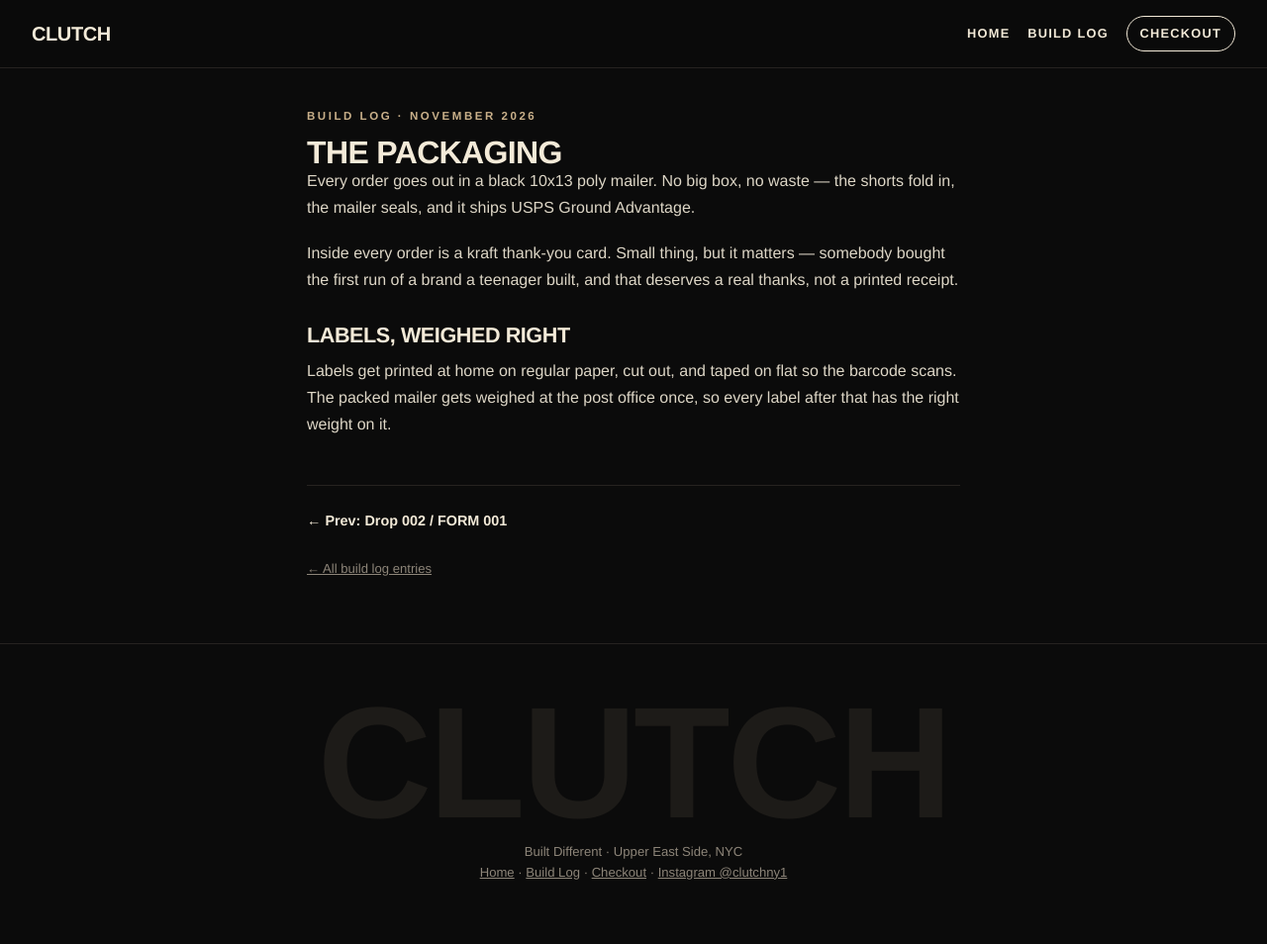
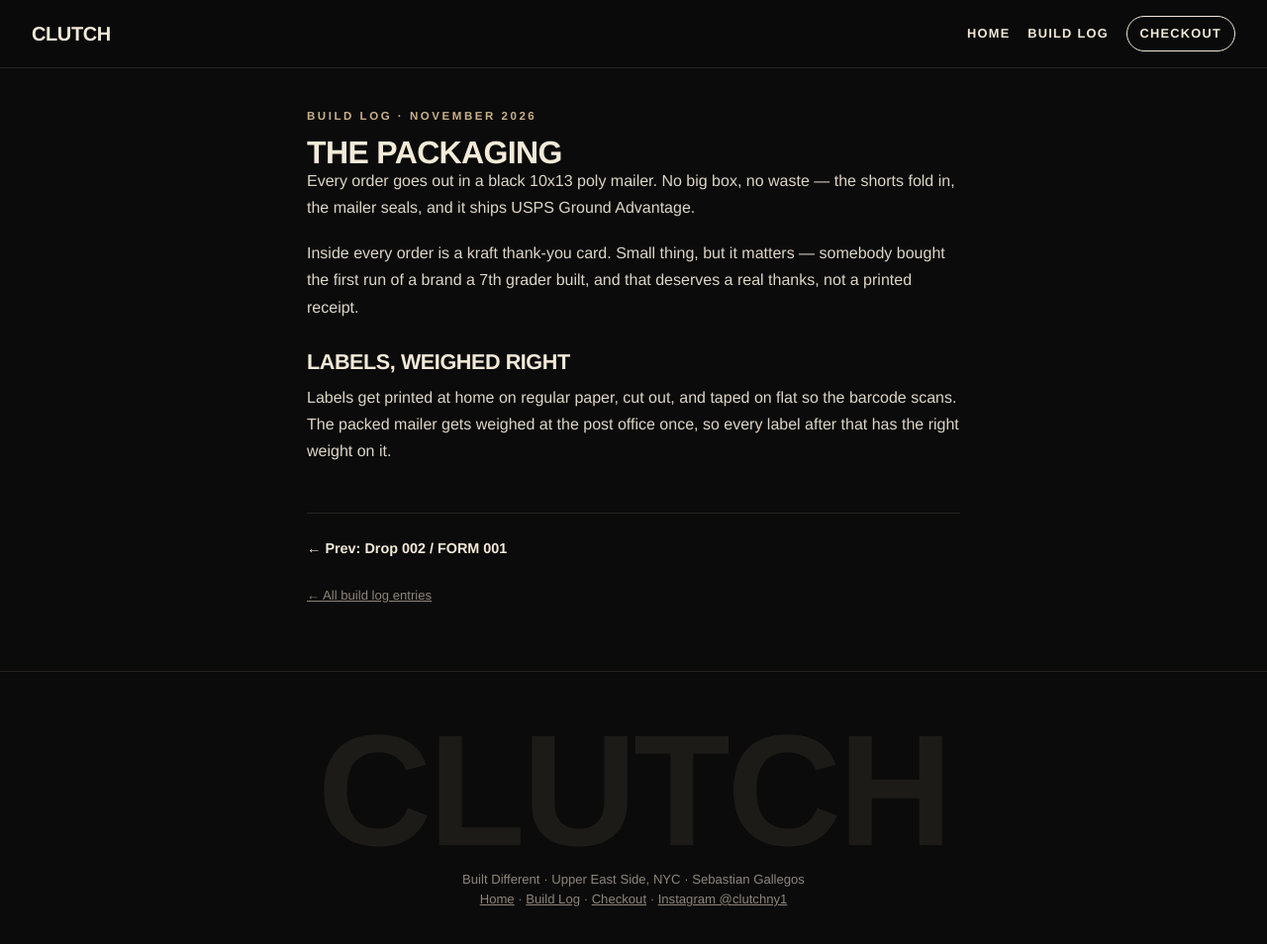
Before and after one commit to sebastianluis3177-maker/clutch-built-different, a plain HTML site: page build-log/packaging.html in a window 1280 px wide. Shown: the whole page at 99% size. Drawn offline with Linux system fonts and the light colour scheme.

Commit message:
Revise thank-you card message to reflect brand origin
Updated the description of the brand's origin in the thank-you card message.

```diff
--- a/build-log/packaging.html
+++ b/build-log/packaging.html
@@ -30,7 +30,7 @@
 <h1>The Packaging</h1>
 <div class="bl-body">
 <p>Every order goes out in a black 10x13 poly mailer. No big box, no waste — the shorts fold in, the mailer seals, and it ships USPS Ground Advantage.</p>
-<p>Inside every order is a kraft thank-you card. Small thing, but it matters — somebody bought the first run of a brand a teenager built, and that deserves a real thanks, not a printed receipt.</p>
+<p>Inside every order is a kraft thank-you card. Small thing, but it matters — somebody bought the first run of a brand a 7th grader built, and that deserves a real thanks, not a printed receipt.</p>
 <h2>Labels, weighed right</h2>
 <p>Labels get printed at home on regular paper, cut out, and taped on flat so the barcode scans. The packed mailer gets weighed at the post office once, so every label after that has the right weight on it.</p>
 </div>
@@ -39,7 +39,7 @@
 </main>
 <footer class="foot">
 <p class="logo big">CLUTCH</p>
-<p class="fine">Built Different · Upper East Side, NYC</p>
+<p class="fine">Built Different · Upper East Side, NYC · Sebastian Gallegos</p>
 <p class="fine"><a href="/">Home</a> · <a href="/build-log.html">Build Log</a> · <a href="/checkout.html">Checkout</a> · <a href="https://www.instagram.com/clutchny1/" target="_blank" rel="noopener">Instagram @clutchny1</a></p>
 </footer>
 </body></html>
```
